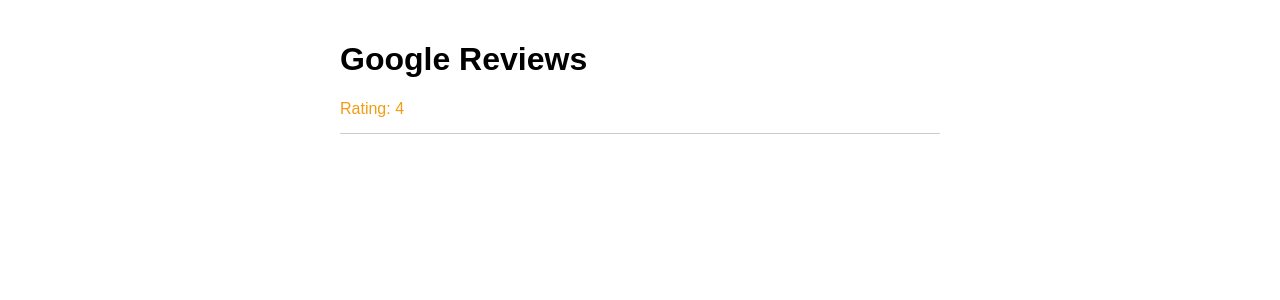
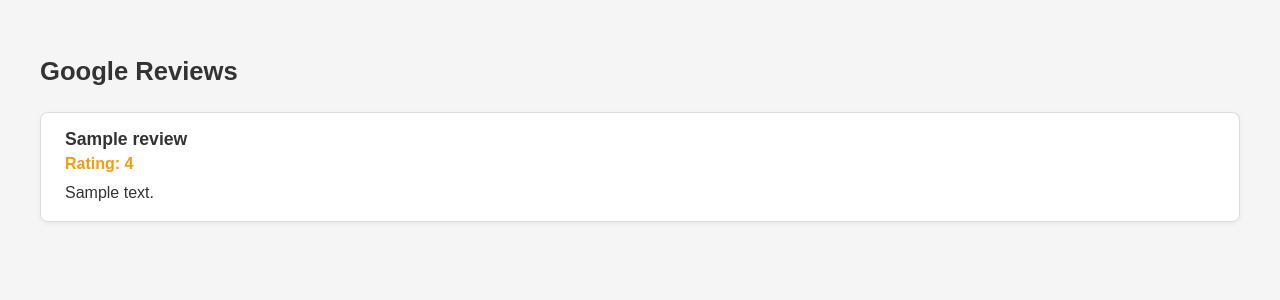
Before and after one commit to zayro-official/zayro-app, a FastAPI app: page /reviews in a window 1280 px wide. Shown: the top 300 px of the page. Run offline with FastAPI, Linux system fonts and the light colour scheme; a database or web service that is not in the repository returns one stand-in record (values such as "Sample title"); data that the repository does not hold is empty.

Commit message:
Update reviews.html

```diff
--- a/templates/reviews.html
+++ b/templates/reviews.html
@@ -5,39 +5,47 @@
     <title>Google Reviews</title>
     <style>
         body {
-            font-family: sans-serif;
-            max-width: 600px;
-            margin: auto;
-            padding: 20px;
+            font-family: Arial, sans-serif;
+            padding: 2em;
+            background-color: #f5f5f5;
+            color: #333;
         }
-        .review {
-            border-bottom: 1px solid #ccc;
-            margin-bottom: 15px;
-            padding-bottom: 10px;
+        .review-container {
+            background-color: #fff;
+            border: 1px solid #ddd;
+            padding: 1em 1.5em;
+            margin-bottom: 1.5em;
+            border-radius: 8px;
+            box-shadow: 0 2px 5px rgba(0,0,0,0.05);
         }
         .author {
             font-weight: bold;
+            font-size: 1.1em;
+            margin-bottom: 0.3em;
         }
         .rating {
             color: #f39c12;
+            font-weight: bold;
+            margin-bottom: 0.5em;
         }
         .comment {
-            margin-top: 5px;
+            font-size: 1em;
+            line-height: 1.5em;
+        }
+        h1 {
+            font-size: 1.6em;
+            margin-bottom: 1em;
         }
     </style>
 </head>
 <body>
     <h1>Google Reviews</h1>
-    {% if reviews %}
-        {% for review in reviews %}
-            <div class="review">
-                <div class="author">{{ review.author_name }}</div>
-                <div class="rating">Rating: {{ review.rating }}</div>
-                <div class="comment">{{ review.text }}</div>
-            </div>
-        {% endfor %}
-    {% else %}
-        <p>No reviews available.</p>
-    {% endif %}
+    {% for r in reviews %}
+    <div class="review-container">
+        <div class="author">{{ r.author }}</div>
+        <div class="rating">Rating: {{ r.rating }}</div>
+        <div class="comment">{{ r.comment }}</div>
+    </div>
+    {% endfor %}
 </body>
 </html>
```
